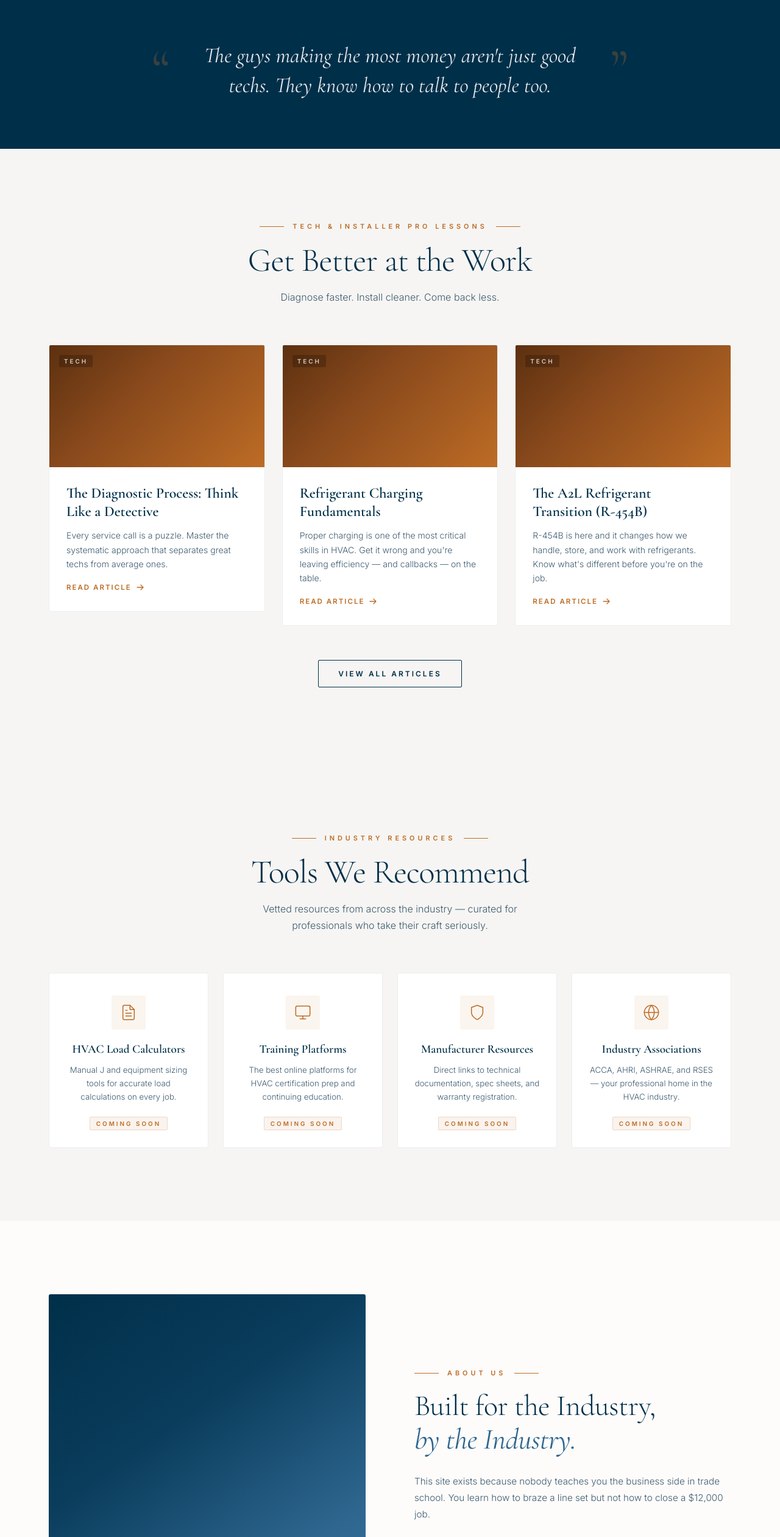
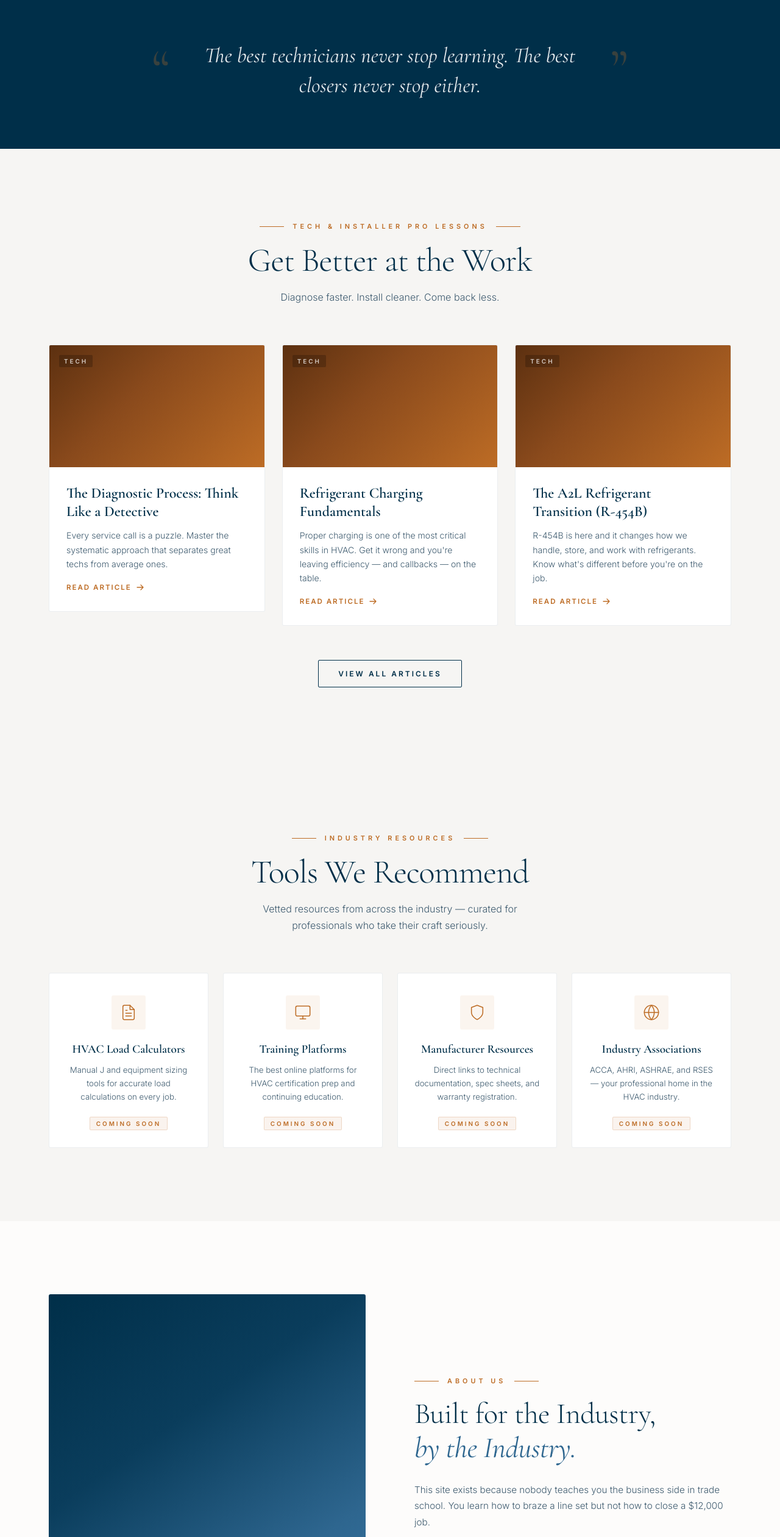
Before and after one commit to Ishack94/HVAC-sales-master, a React (Vite) app: page / in a window 1280 px wide. Shown: the part 3061-5581 px from the top of the page at 61% size. Built offline with nearby package versions, Linux system fonts and the light colour scheme.

Commit message:
subtle copy tweaks

```diff
--- a/src/components/Home/About.jsx
+++ b/src/components/Home/About.jsx
@@ -42,8 +42,7 @@ export default function About() {
             You learn how to braze a line set but not how to close a $12,000 job.
           </p>
           <p className={styles.body}>
-            Every article here is written by people who&apos;ve actually done the work — not marketing
-            people recycling generic advice.
+            No fluff. Just what actually works.
           </p>
           <Button to="/about" variant="primary">Learn More</Button>
         </div>
--- a/src/components/Home/Newsletter.jsx
+++ b/src/components/Home/Newsletter.jsx
@@ -26,7 +26,7 @@ export default function Newsletter() {
     <section className={styles.section}>
       <div className={styles.container}>
         <p className={styles.label}>Stay Sharp</p>
-        <h2 className={styles.heading}>Get better at this stuff</h2>
+        <h2 className={styles.heading}>Stay Sharp</h2>
         <p className={styles.subtitle}>
           One email a week. Sales tips, tech shortcuts, and real talk about making more money in HVAC.
         </p>
--- a/src/pages/Home.jsx
+++ b/src/pages/Home.jsx
@@ -68,7 +68,7 @@ export default function Home() {
         viewAllTo="/sales"
         bg="white"
       />
-      <DividerQuote quote="The guys making the most money aren't just good techs. They know how to talk to people too." />
+      <DividerQuote quote="The best technicians never stop learning. The best closers never stop either." />
       <CardGrid
         id="pro-lessons"
         label="Tech & Installer Pro Lessons"
```
